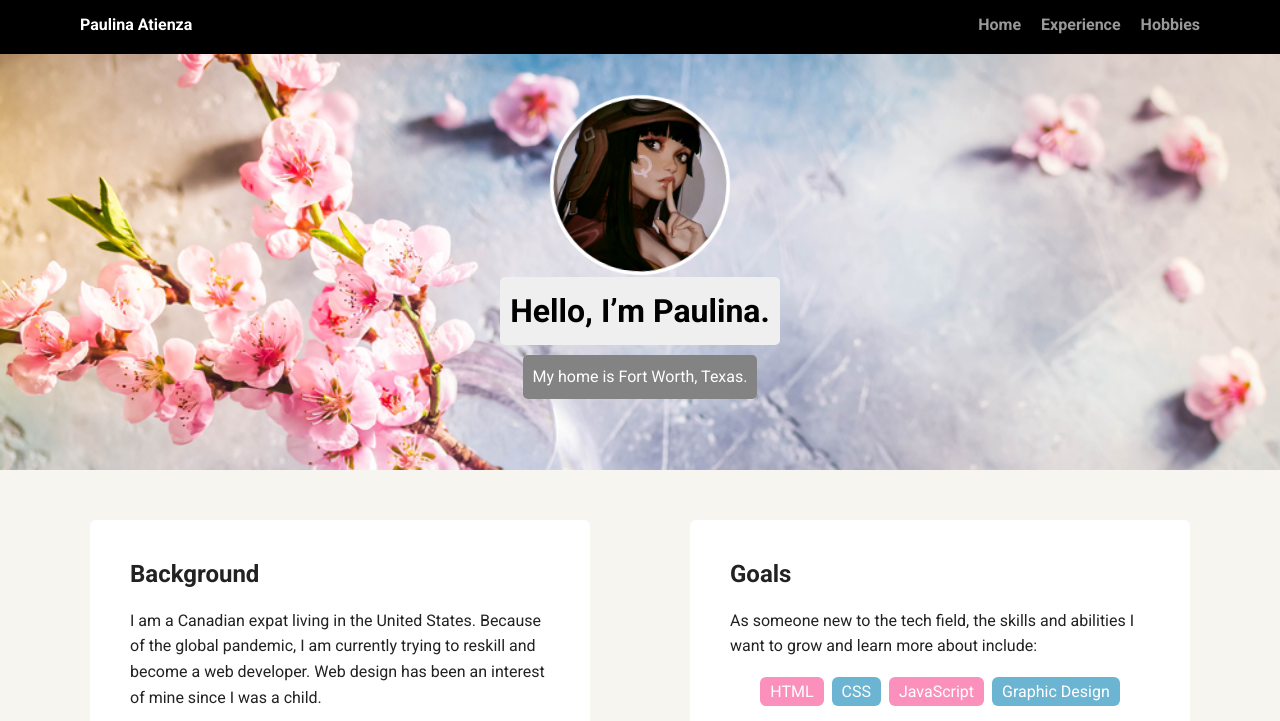
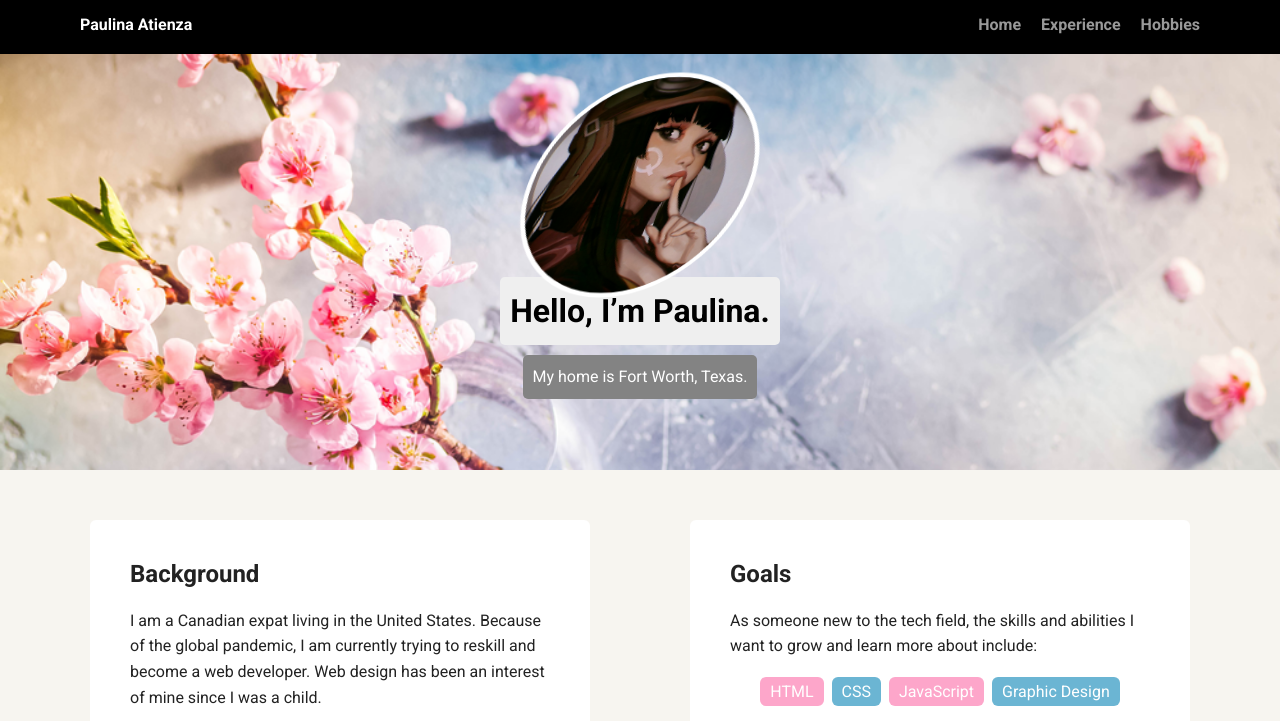
Before and after one commit to PaulinaAtienza/fewd-treehouse-project-1, a plain HTML site: page index.html in a window 1280 px wide. In both pictures the pointer is over the picture 640 px from the left and 185 px from the top of the page. Shown: the top 721 px of the page. Drawn offline with Linux system fonts and the light colour scheme; a web font is replaced by a local one.

Commit message:
Customized profile picture transformation and colors

```diff
--- a/styles.css
+++ b/styles.css
@@ -74,7 +74,7 @@ header .profile-image {
   transition: all .5s;
 }
 header .profile-image:hover {
-  transform: scale(1.2) rotate(5deg);
+  transform: scale(1.5) rotate(360deg) skew(-20deg);
 }
 .tag {
   background-color: #efefef;
@@ -117,7 +117,7 @@ ul.skills {
 }
 
 .skills li:nth-child(odd) {
-  background: #fc90bd;
+  background: #fda6ca;
 }
 
 footer {
```
